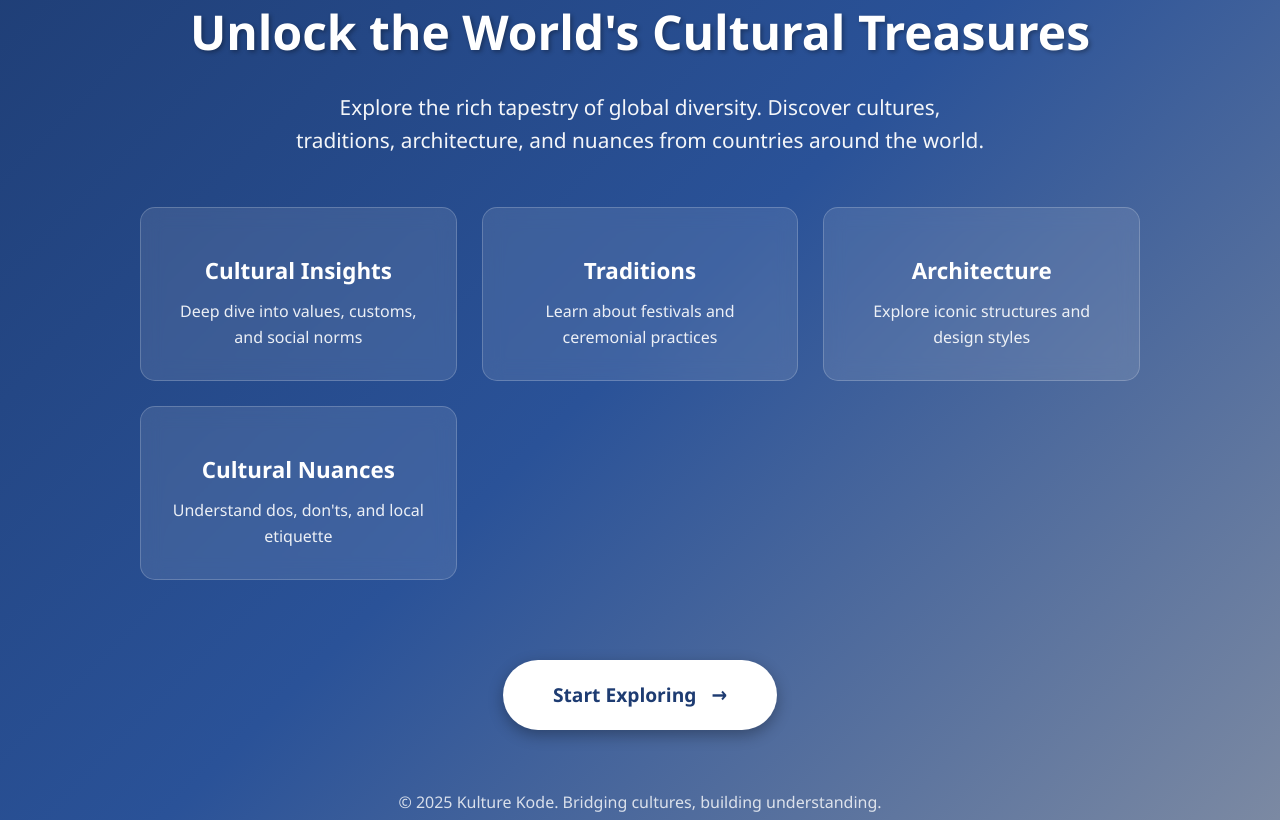
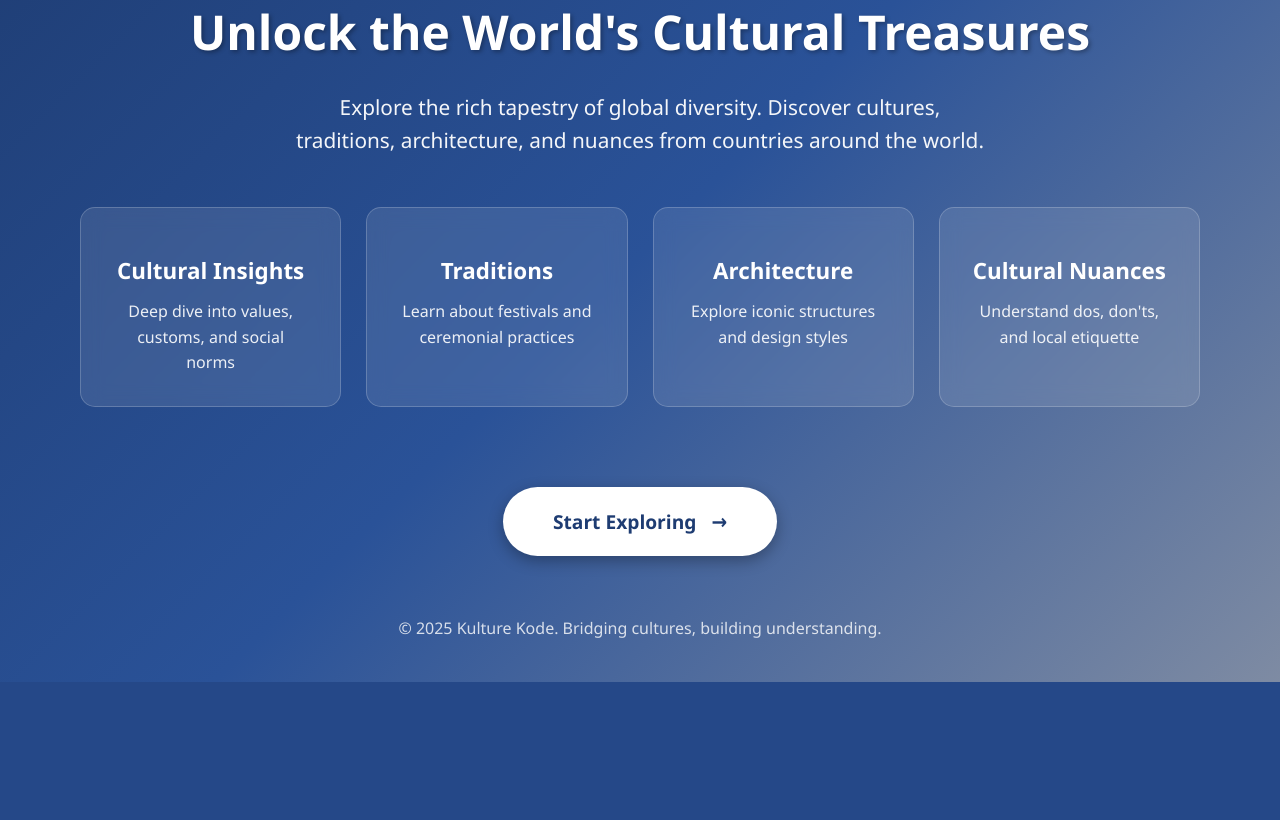
Before and after one commit to edimaudo/KultureKode, a Flask app: page / in a window 1280 px wide. Shown: the part 170-990 px from the top of the page. After the commit the page ends 852 px from the top, so only its background shows below. Run offline with Flask 3, Linux system fonts and the light colour scheme.

Commit message:
Update style.css

```diff
--- a/static/css/style.css
+++ b/static/css/style.css
@@ -72,7 +72,7 @@ body {
     grid-template-columns: repeat(auto-fit, minmax(250px, 1fr));
     gap: 25px;
     margin: 50px 0;
-    max-width: 1000px;
+    max-width: 2000px;
     margin-left: auto;
     margin-right: auto;
 }
```
